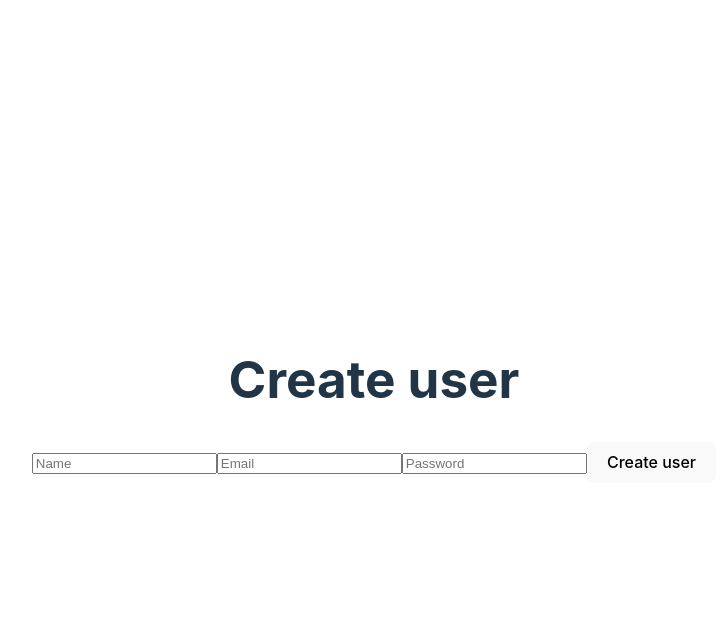
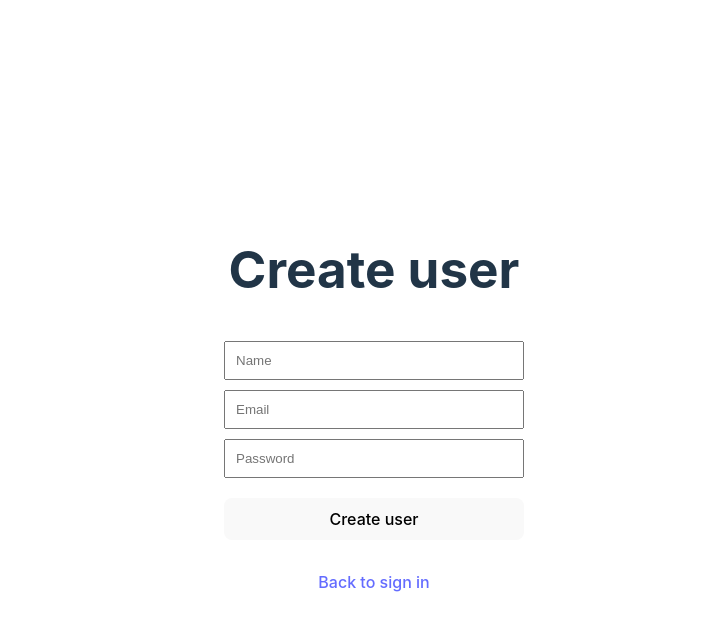
Before and after one commit to YeseniaCM/gridsock-8-Gridpainter, a website built with Vite: page client/index.html in a window 1280 px wide. Both pictures are taken after a click on the link "Create new account". Shown: the whole page, without its empty margins (266-993 px from the left). Built offline with nearby package versions, Linux system fonts and the light colour scheme.

```diff
--- a/client/package.json
+++ b/client/package.json
@@ -12,6 +12,7 @@
     "vite": "^5.1.4"
   },
   "dependencies": {
+    "dotenv": "^16.4.5",
     "sass": "^1.71.1",
     "socket.io-client": "^4.7.4"
   }
--- a/client/src/printCreateUserForm.js
+++ b/client/src/printCreateUserForm.js
@@ -1,10 +1,11 @@
-import { loginForm } from "./printLogin";
+import { loginForm, printLogInForm } from "./printLogin";
 
 
 export function printCreateUserForm() {
-    loginForm.innerHTML = '';
+    app.removeChild(loginForm)
 
     let createUserContainer = document.createElement('div')
+    createUserContainer.setAttribute('class', 'createUserContainer')
 
     let createUserPageTitle = document.createElement("h1");
     createUserPageTitle.innerText = "Create user";
@@ -22,6 +23,14 @@
     let createUserBtn = document.createElement("button");
     createUserBtn.classList.add("createUserBtn");
     createUserBtn.innerText = "Create user";
+
+    let backToLoginBtn = document.createElement('a');
+    backToLoginBtn.innerText = "Back to sign in";
+
+    backToLoginBtn.addEventListener('click', () => {
+        app.innerHTML = "";
+        printLogInForm();
+    })
 
     createUserBtn.addEventListener("click", () => {
         if (createName.value.trim() === '' || createEmail.value.trim() === '' || createPassword.value.trim() === '') {
@@ -47,6 +56,9 @@
     })
 
 
-    createUserContainer.append(createUserPageTitle, createName, createEmail, createPassword, createUserBtn);
+    createUserContainer.append(createUserPageTitle, createName, createEmail, createPassword, createUserBtn, backToLoginBtn);
     app.appendChild(createUserContainer);
+
+
+
 }
--- a/client/src/printLogin.js
+++ b/client/src/printLogin.js
@@ -9,7 +9,7 @@
 
     loginForm.innerHTML = '';
     let heading = document.createElement('h1')
-    heading.textContent = 'Logga in'
+    heading.textContent = 'Sign in'
 
     let inputEmail = document.createElement('input');
     inputEmail.placeholder = 'Email';
@@ -17,12 +17,12 @@
     let inputPassword = document.createElement('input');
     inputPassword.classList.add("input-password")
     inputPassword.type = 'password';
-    inputPassword.placeholder = 'Lösenord';
+    inputPassword.placeholder = 'Password';
 
     let message = document.createElement('p');
 
     let signInBtn = document.createElement('button');
-    signInBtn.textContent = 'Logga in'
+    signInBtn.textContent = 'Sign in'
 
     let createNewUser = document.createElement('a');
     createNewUser.textContent = 'Create new account'
--- a/client/src/styles/style.css
+++ b/client/src/styles/style.css
@@ -17,6 +17,7 @@
   font-weight: 500;
   color: #646cff;
   text-decoration: inherit;
+  cursor: pointer;
 }
 a:hover {
   color: #535bf2;
@@ -73,6 +74,7 @@
   background-color: #1a1a1a;
   cursor: pointer;
   transition: border-color 0.25s;
+  margin-bottom: 20px;
 }
 button:hover {
   border-color: #646cff;
@@ -80,6 +82,21 @@
 button:focus,
 button:focus-visible {
   outline: 4px auto -webkit-focus-ring-color;
+}
+
+.createUserContainer {
+  display: flex;
+  flex-direction: column;
+  gap: 10px;
+  width: 300px;
+}
+
+.createUserBtn {
+  margin-top: 10px;
+}
+
+input {
+  padding: 10px;
 }
 
 @media (prefers-color-scheme: light) {
@@ -97,6 +114,7 @@
 .login-form{
   display: flex;
   flex-direction: column;
+  width: 300px;
 }
 
 .input-password {
```
Also changed, not shown: client/src/printLogoutBtn.js (added, +34 -0 lines), 1 other file.
